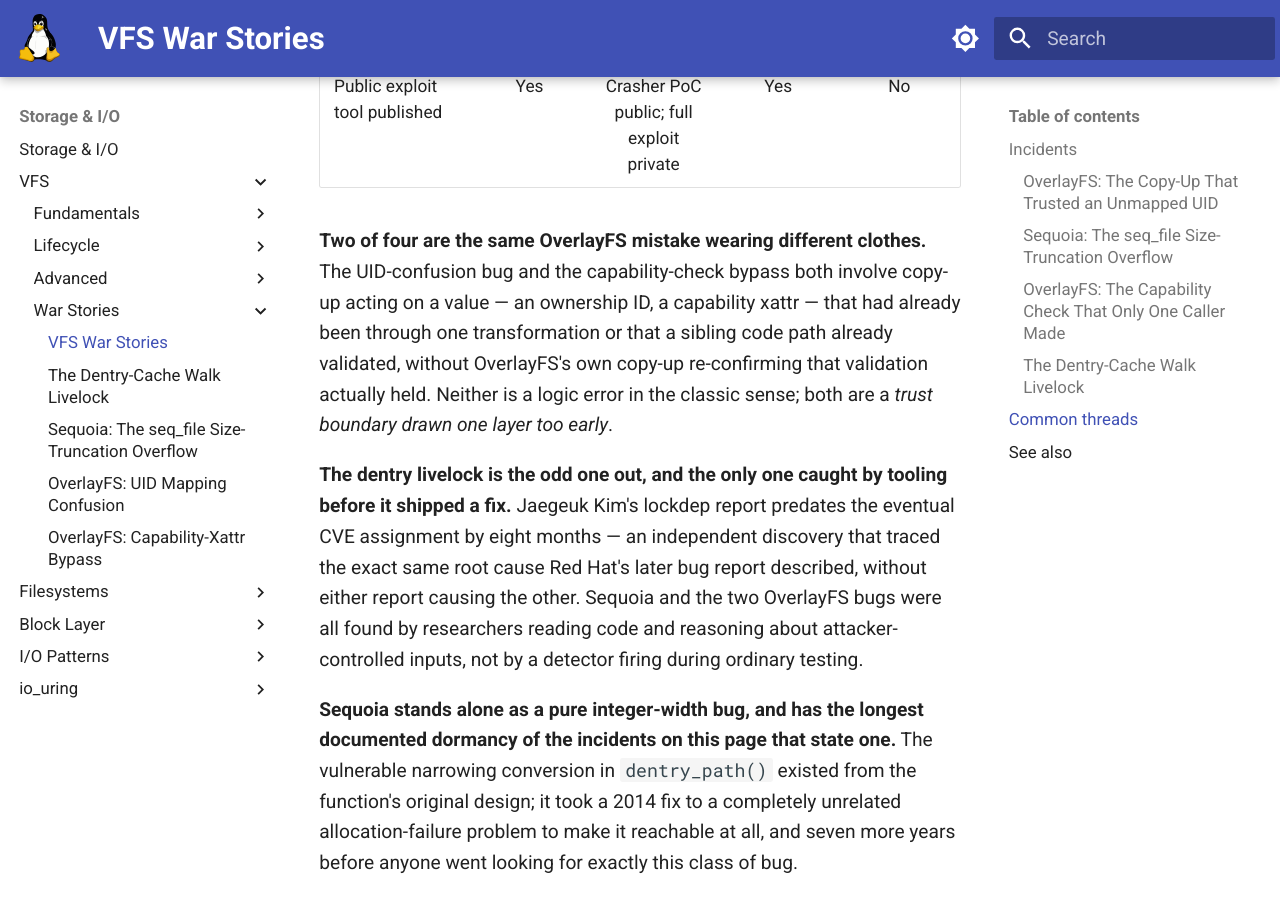
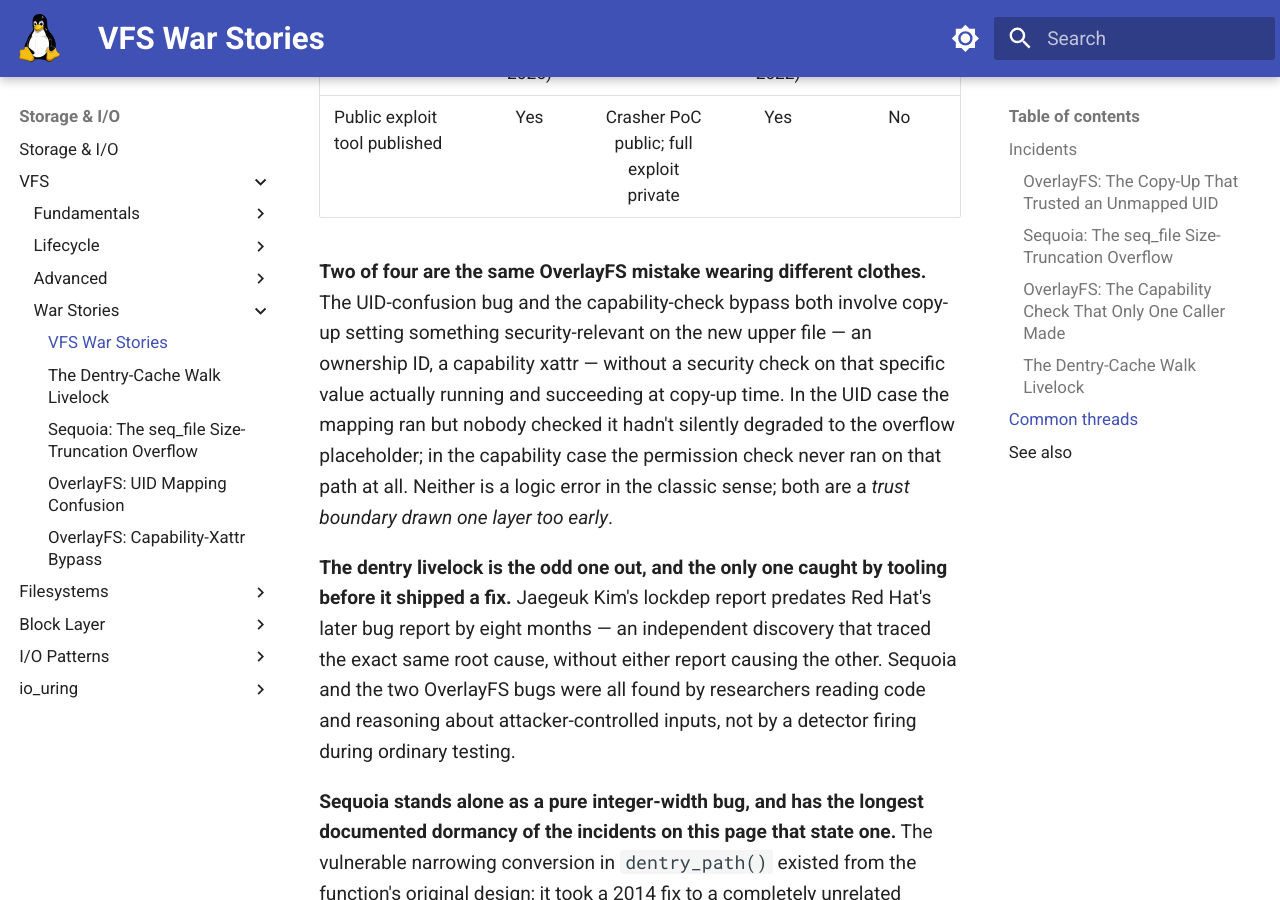
Before and after one commit to laveeshb/linux-kernel-internals, an MkDocs documentation site: the page built from docs/vfs/war-stories.md, in a window 1280 px wide and 900 px high, scrolled down 3013 px. Built offline with MkDocs 1.6.1 and Material for MkDocs 9.7.7, drawn with Linux system fonts in a browser that asks for light colours; some of the changed text lies outside the part shown.

Commit message:
Round 2 review fixes: bogus citation, typo, inverted timeline logic
- overlayfs-uid-confusion.md: removed a fabricated kernel.org Bugzilla
  #217050 citation (that bug is an unrelated 9P networking issue)
- dentry-cache-livelock.md: fix a typo ("span" -> "spun")
- sequoia-seq-file-overflow.md + war-stories.md: the blockquote/blurb
  wording implied dentry_path()'s int truncation sat dormant for seven
  years *before* the 2014 fix that made it reachable, when the seven-year
  dormancy is actually the gap *after* that fix, before Qualys found it
  in 2021 - reworded to state the timeline correctly
- war-stories.md: two more synthesis-paragraph fixes carried over from
  round 2 (capability-bypass root-cause mischaracterization, "eight
  months" anchored to the wrong date)

overlayfs-capability-bypass.md had no round-2 issues (1 of 2 consecutive
clean rounds).

```diff
--- a/docs/vfs/war-stories.md
+++ b/docs/vfs/war-stories.md
@@ -14,7 +14,7 @@
 
 ### [Sequoia: The seq_file Size-Truncation Overflow](war-stories/sequoia-seq-file-overflow.md)
 **Disclosed July 2021, fixed in Linux 5.14 · CVE-2021-33909**
-A `size_t` buffer size, silently narrowed to a 32-bit `int` since the day `dentry_path()` was written, sat unreachable for seven years until an unrelated 2014 fix made it possible to grow a buffer large enough to trigger it — turning "make a very long directory path" into an exact, attacker-chosen out-of-bounds write.
+A `size_t` buffer size, silently narrowed to a 32-bit `int` since the day `dentry_path()` was written, stayed unreachable until an unrelated 2014 fix made it possible to grow a buffer large enough to trigger it — and then sat unreachable-in-practice for seven more years until someone went looking, turning "make a very long directory path" into an exact, attacker-chosen out-of-bounds write.
 
 ### [OverlayFS: The Capability Check That Only One Caller Made](war-stories/overlayfs-capability-bypass.md)
 **Fixed December 2020, shipped in Linux 5.11 (February 2021) · CVE-2021-3493**
@@ -37,9 +37,9 @@
 | CISA KEV-listed | Yes (Jun 2025) | No | Yes (Oct 2022) | No |
 | Public exploit tool published | Yes | Crasher PoC public; full exploit private | Yes | No |
 
-**Two of four are the same OverlayFS mistake wearing different clothes.** The UID-confusion bug and the capability-check bypass both involve copy-up acting on a value — an ownership ID, a capability xattr — that had already been through one transformation or that a sibling code path already validated, without OverlayFS's own copy-up re-confirming that validation actually held. Neither is a logic error in the classic sense; both are a *trust boundary drawn one layer too early*.
+**Two of four are the same OverlayFS mistake wearing different clothes.** The UID-confusion bug and the capability-check bypass both involve copy-up setting something security-relevant on the new upper file — an ownership ID, a capability xattr — without a security check on that specific value actually running and succeeding at copy-up time. In the UID case the mapping ran but nobody checked it hadn't silently degraded to the overflow placeholder; in the capability case the permission check never ran on that path at all. Neither is a logic error in the classic sense; both are a *trust boundary drawn one layer too early*.
 
-**The dentry livelock is the odd one out, and the only one caught by tooling before it shipped a fix.** Jaegeuk Kim's lockdep report predates the eventual CVE assignment by eight months — an independent discovery that traced the exact same root cause Red Hat's later bug report described, without either report causing the other. Sequoia and the two OverlayFS bugs were all found by researchers reading code and reasoning about attacker-controlled inputs, not by a detector firing during ordinary testing.
+**The dentry livelock is the odd one out, and the only one caught by tooling before it shipped a fix.** Jaegeuk Kim's lockdep report predates Red Hat's later bug report by eight months — an independent discovery that traced the exact same root cause, without either report causing the other. Sequoia and the two OverlayFS bugs were all found by researchers reading code and reasoning about attacker-controlled inputs, not by a detector firing during ordinary testing.
 
 **Sequoia stands alone as a pure integer-width bug, and has the longest documented dormancy of the incidents on this page that state one.** The vulnerable narrowing conversion in `dentry_path()` existed from the function's original design; it took a 2014 fix to a completely unrelated allocation-failure problem to make it reachable at all, and seven more years before anyone went looking for exactly this class of bug.
 
```
Also changed, not shown: docs/vfs/war-stories/dentry-cache-livelock.md (+1 -1 lines), docs/vfs/war-stories/overlayfs-uid-confusion.md (+1 -1 lines), docs/vfs/war-stories/sequoia-seq-file-overflow.md (+1 -1 lines).
